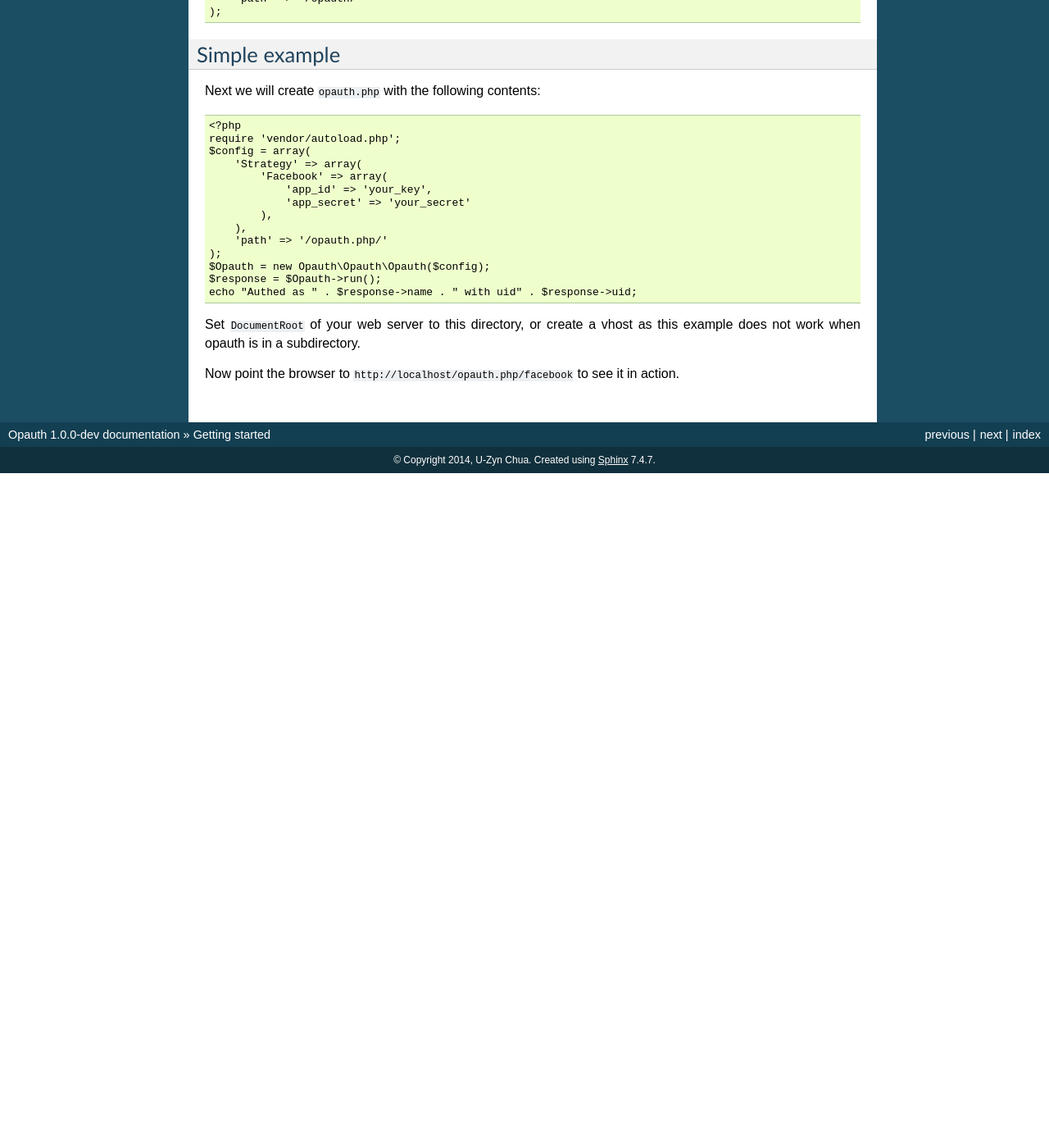
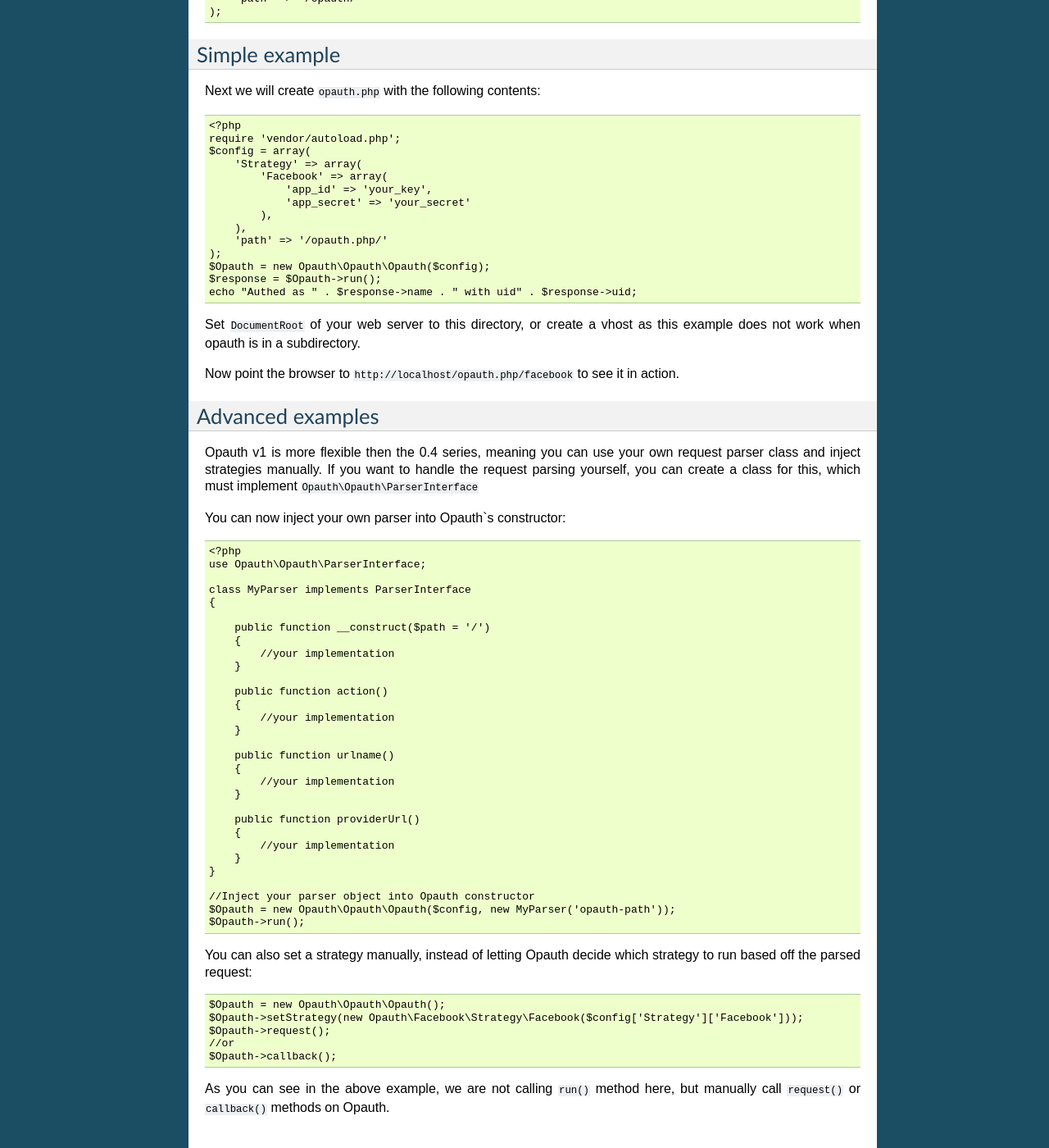
Before and after one commit to opauth/opauth, a Sphinx documentation site: the page built from docs/getting-started.rst, in a window 1280 px wide and 1400 px high, scrolled down 847 px. Shown: the whole window at 82% size. Built offline with Sphinx 7.4.7, drawn with Linux system fonts in a browser that asks for light colours; before the commit the page ends 1424 px from its top, so only the background shows below that.

Commit message:
add more complex example

```diff
--- a/docs/getting-started.rst
+++ b/docs/getting-started.rst
@@ -45,7 +45,7 @@ the configuration array is entirely up to you. Opauth uses a configuration array
     );
 
 Simple example
---------------------
+--------------
 
 Next we will create ``opauth.php`` with the following contents::
 
@@ -68,3 +68,54 @@ Set ``DocumentRoot`` of your web server to this directory, or create a vhost as
 is in a subdirectory.
 
 Now point the browser to ``http://localhost/opauth.php/facebook`` to see it in action.
+
+Advanced examples
+-----------------
+
+Opauth v1 is more flexible then the 0.4 series, meaning you can use your own request parser class and inject strategies
+manually. If you want to handle the request parsing yourself, you can create a class for this, which must implement
+``Opauth\Opauth\ParserInterface``
+
+You can now inject your own parser into Opauth`s constructor::
+
+    <?php
+    use Opauth\Opauth\ParserInterface;
+
+    class MyParser implements ParserInterface
+    {
+
+        public function __construct($path = '/')
+        {
+            //your implementation
+        }
+
+        public function action()
+        {
+            //your implementation
+        }
+
+        public function urlname()
+        {
+            //your implementation
+        }
+
+        public function providerUrl()
+        {
+            //your implementation
+        }
+    }
+
+    //Inject your parser object into Opauth constructor
+    $Opauth = new Opauth\Opauth\Opauth($config, new MyParser('opauth-path'));
+    $Opauth->run();
+
+You can also set a strategy manually, instead of letting Opauth decide which strategy to run based off the parsed request::
+
+    $Opauth = new Opauth\Opauth\Opauth();
+    $Opauth->setStrategy(new Opauth\Facebook\Strategy\Facebook($config['Strategy']['Facebook']));
+    $Opauth->request();
+    //or
+    $Opauth->callback();
+
+As you can see in the above example, we are not calling ``run()`` method here, but manually call ``request()`` or
+``callback()`` methods on Opauth.
```
